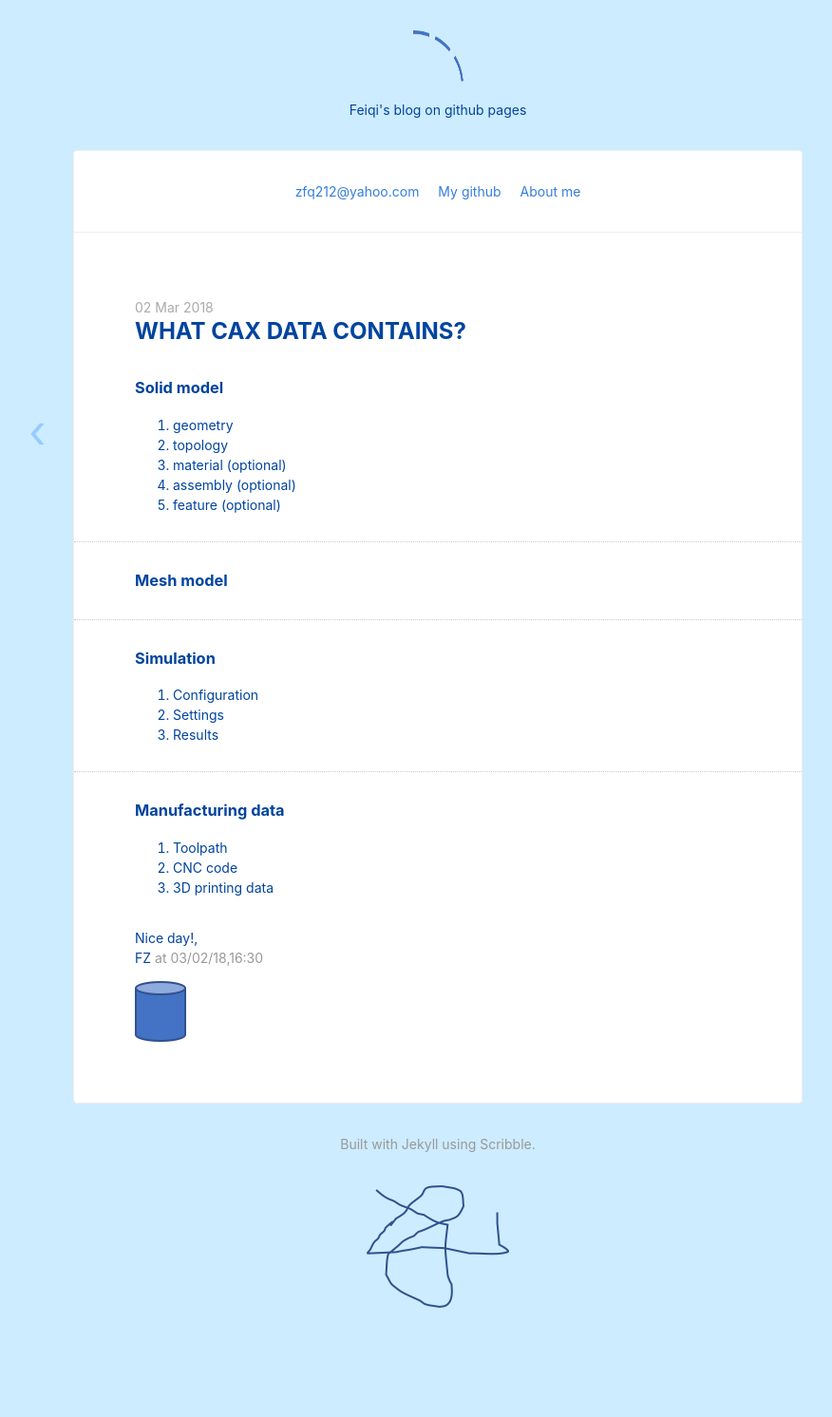
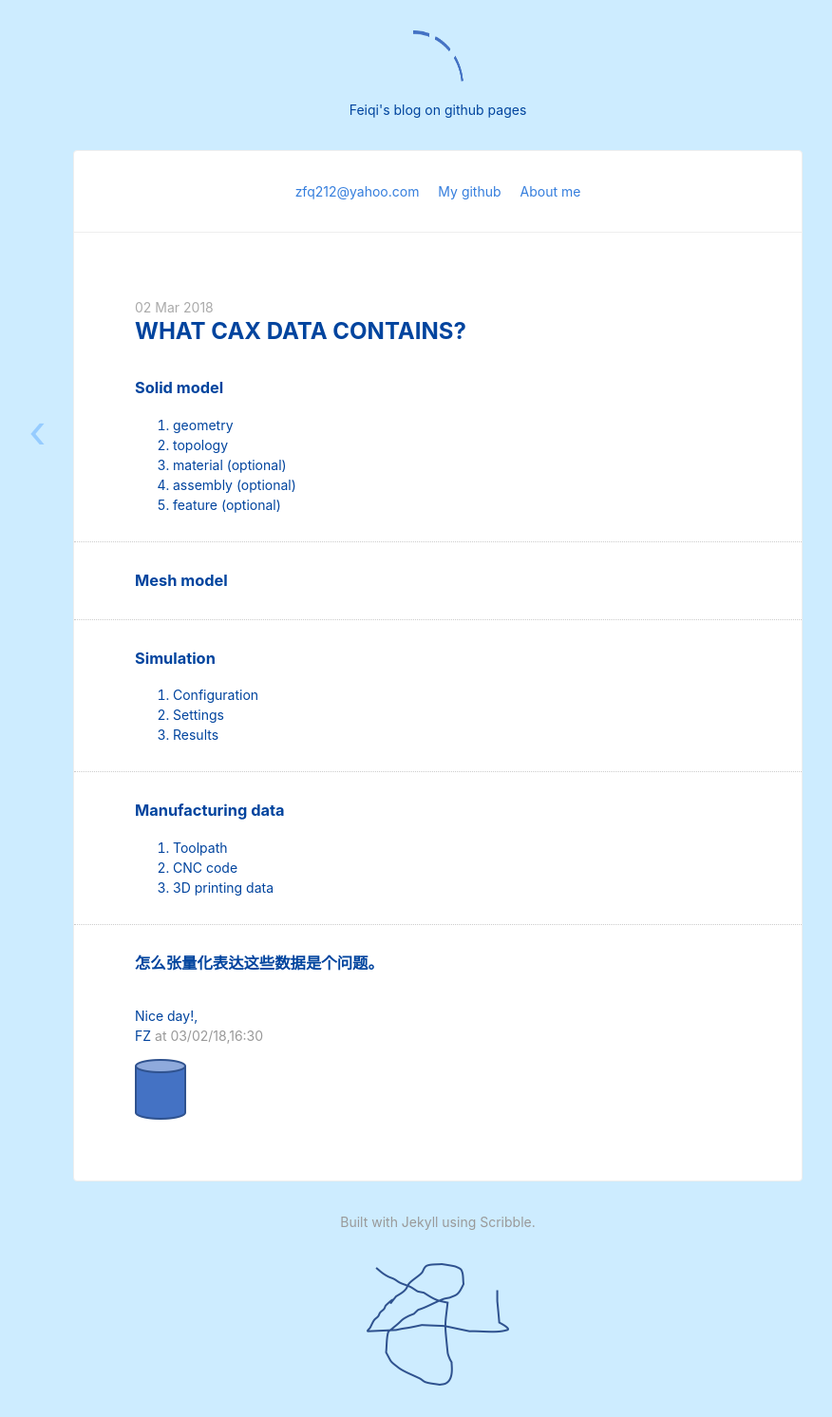
Before and after one commit to zfq212git/zfq212git.github.io, a Jekyll site: the page built from _posts/2018-03-02-what_CAX_data_contains.md, in a window 1280 px wide. Shown: the whole page at 95% size, without its empty margins (179-1055 px from the left). Built offline with Jekyll 4.4.1, drawn with Linux system fonts in a browser that asks for light colours; nearby versions of some CDN libraries; before the commit the page ends 1410 px from its top, so only the background shows below that.

Commit message:
Update 2018-03-02-what_CAX_data_contains.md

```diff
--- a/_posts/2018-03-02-what_CAX_data_contains.md
+++ b/_posts/2018-03-02-what_CAX_data_contains.md
@@ -28,3 +28,7 @@ date: 2018-03-02 16:30:00
 1. Toolpath
 2. CNC code
 3. 3D printing data
+
+---
+
+### 怎么张量化表达这些数据是个问题。
```
